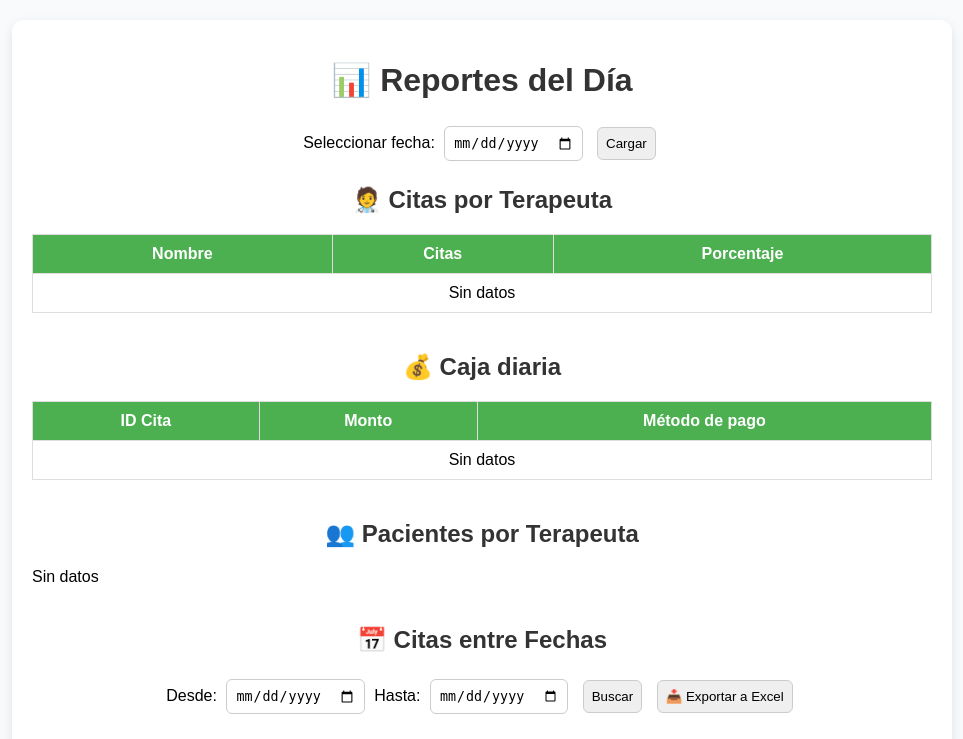
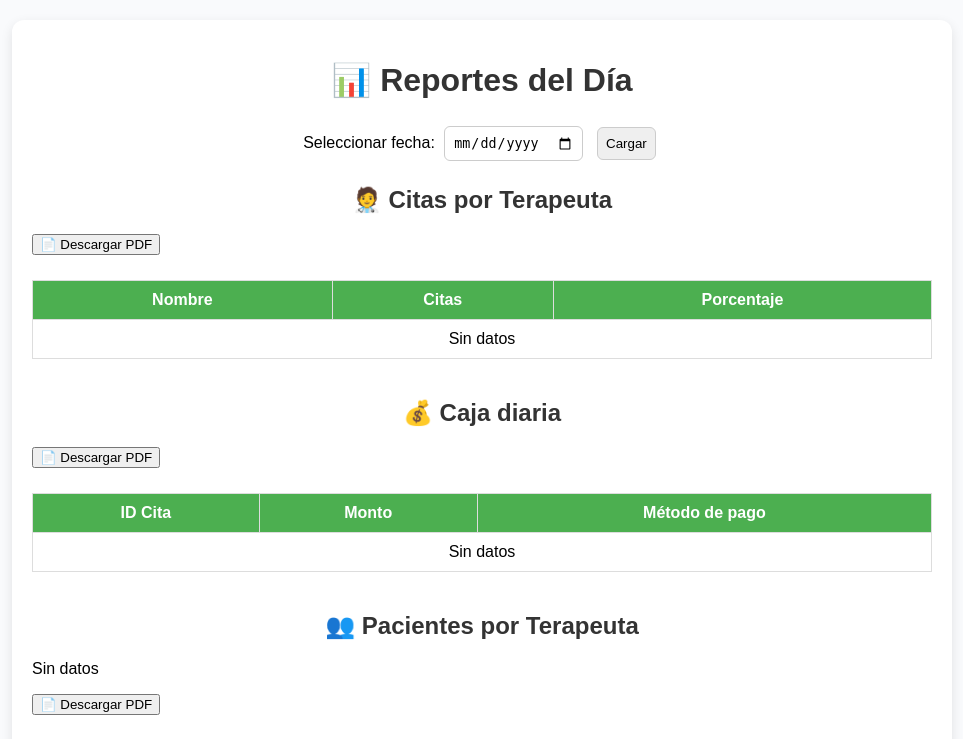
Before and after one commit to fernando-jp14/proyecto-reflex-vistas, a Django app: template company_reports/templates/reports.html in a window 1280 px wide. Shown: the top 739 px of the page, without its empty margins (158-1121 px from the left). Run offline with Django 5.2, Linux system fonts and the light colour scheme; the template is opened without the code that fills it, so the values that code supplies are empty.

Commit message:
agregando

```diff
--- a/company_reports/static/reports.js
+++ b/company_reports/static/reports.js
@@ -1,3 +1,7 @@
+function downloadCashPDF() {
+    const date = document.getElementById("date").value || new Date().toISOString().split("T")[0];
+    window.open(`/api/company/exports/pdf/resumen-caja/?date=${date}`, '_blank');
+}
 async function loadReports() {
     const date = document.getElementById("date").value || new Date().toISOString().split("T")[0];
 
@@ -113,5 +117,15 @@ function exportAppointmentsExcel() {
     window.location.href = `/api/company/exports/excel/citas-rango/?start_date=${startDate}&end_date=${endDate}`;
 }
 
+function downloadAppointmentsPDF() {
+        const date = document.getElementById("date").value || new Date().toISOString().split("T")[0];
+        window.open(`/api/company/exports/pdf/citas-terapeuta/?date=${date}`, '_blank');
+    }
+
+function downloadPatientsByTherapistPDF() {
+    const date = document.getElementById("date").value || new Date().toISOString().split("T")[0];
+    window.open(`/api/company/exports/pdf/pacientes-terapeuta/?date=${date}`, '_blank');
+}
+
 // Cargar por defecto con la fecha de hoy
 window.onload = loadReports;
--- a/company_reports/templates/reports.html
+++ b/company_reports/templates/reports.html
@@ -20,6 +20,7 @@
         <!-- Reporte 1: Citas por terapeuta -->
         <section>
             <h2>🧑‍⚕️ Citas por Terapeuta</h2>
+            <button onclick="downloadAppointmentsPDF()" style="margin-bottom:10px;">📄 Descargar PDF</button>
             <table id="appointmentsTable">
                 <thead>
                     <tr>
@@ -35,6 +36,7 @@
         <!-- Reporte 2: Caja diaria -->
         <section>
             <h2>💰 Caja diaria</h2>
+            <button onclick="downloadCashPDF()" style="margin-bottom:10px;">📄 Descargar PDF</button>
             <table id="cashTable">
                 <thead>
                     <tr>
@@ -51,6 +53,7 @@
         <section>
             <h2>👥 Pacientes por Terapeuta</h2>
             <div id="patientsByTherapist"></div>
+            <button onclick="downloadPatientsByTherapistPDF()" style="margin-bottom:10px;">📄 Descargar PDF</button>
         </section>
 
         <!-- Reporte 4: Citas entre fechas -->
@@ -82,5 +85,7 @@
     </div>
 
     <script src="{% static 'reports.js' %}"></script>
+    <script>
+    </script>
 </body>
 </html>
```
